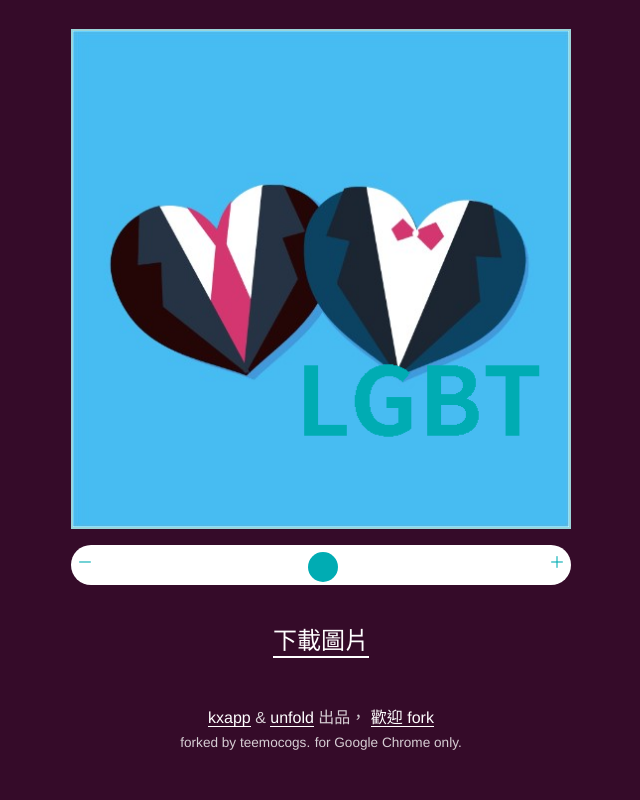
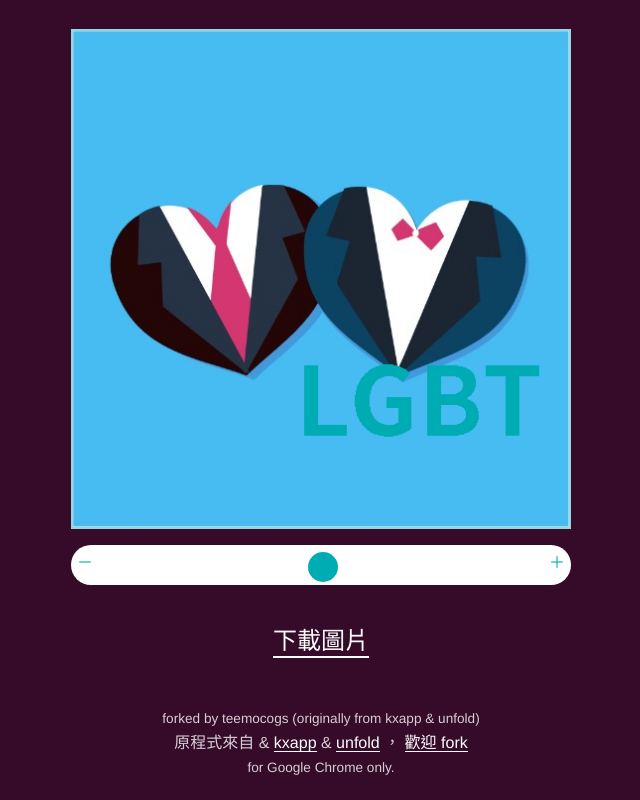
Before and after one commit to teemocogs/LGBT, a plain HTML site: page index.html in a window 1280 px wide. Shown: the part 528-1328 px from the top of the page, without its empty margins (319-959 px from the left). Before the commit the page ends 1303 px from the top, so only its background shows below. Drawn offline with nearby package versions, Linux system fonts and the light colour scheme.

Commit message:
copyright info

```diff
--- a/index.html
+++ b/index.html
@@ -136,11 +136,13 @@
 </div>
 
 <div id="copyright" class="text-center">
+<small> forked by teemocogs (originally from kxapp & unfold)</small>
+<br>
+原程式來自 &amp;
 <a href="https://www.facebook.com/kxgen" target="_blank">kxapp</a> &amp;
-<a href="https://www.facebook.com/unfoldgroup" target="_blank">unfold</a> 出品，
+<a href="https://www.facebook.com/unfoldgroup" target="_blank">unfold</a> ，
 <a href="https://github.com/goooooooogle/profile-picture-generator" target="_blank">歡迎 fork</a>
 <br>
-<small>forked by teemocogs.</small>
 <small>for Google Chrome only.</small>
 </div>
 
```
